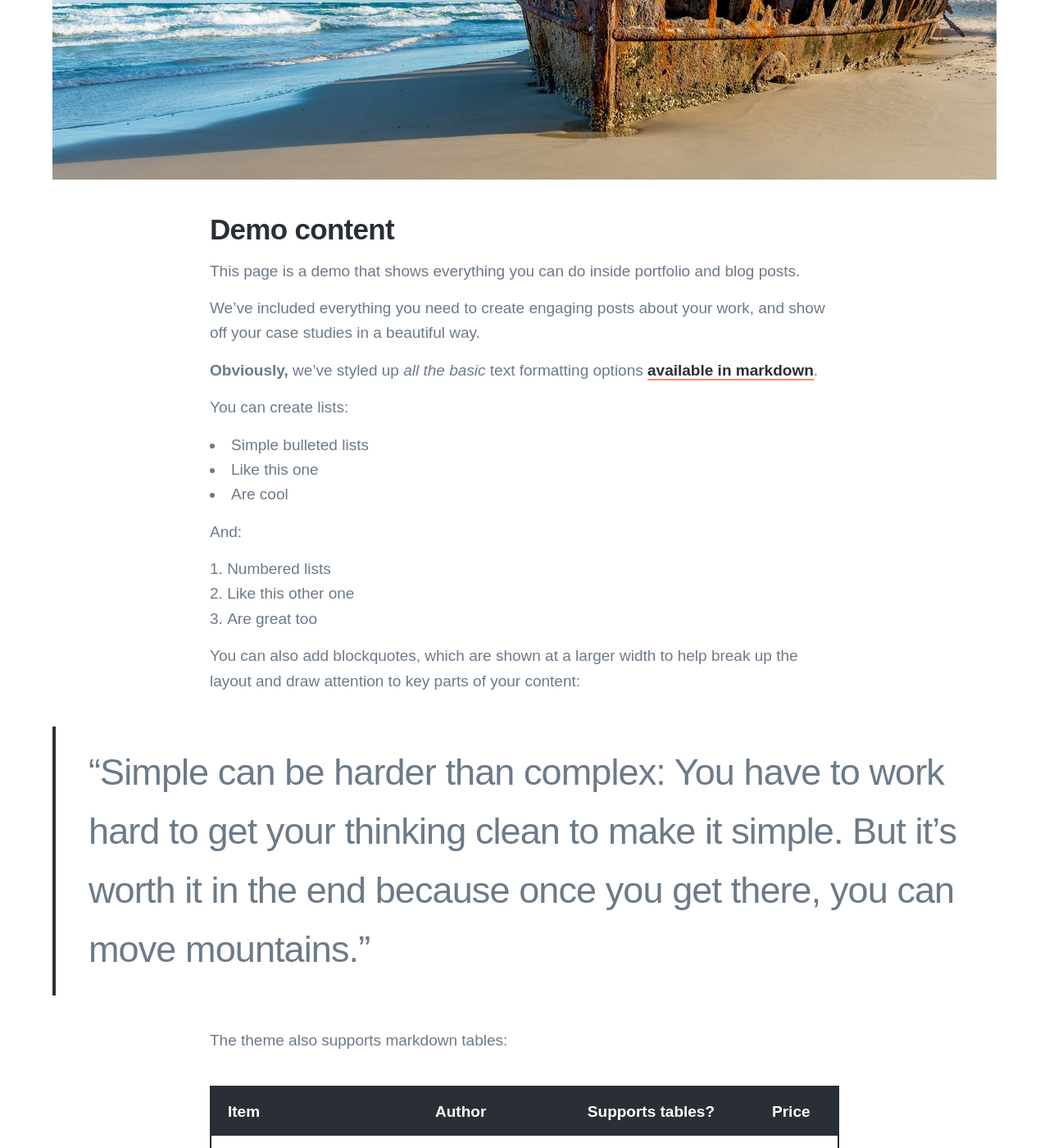
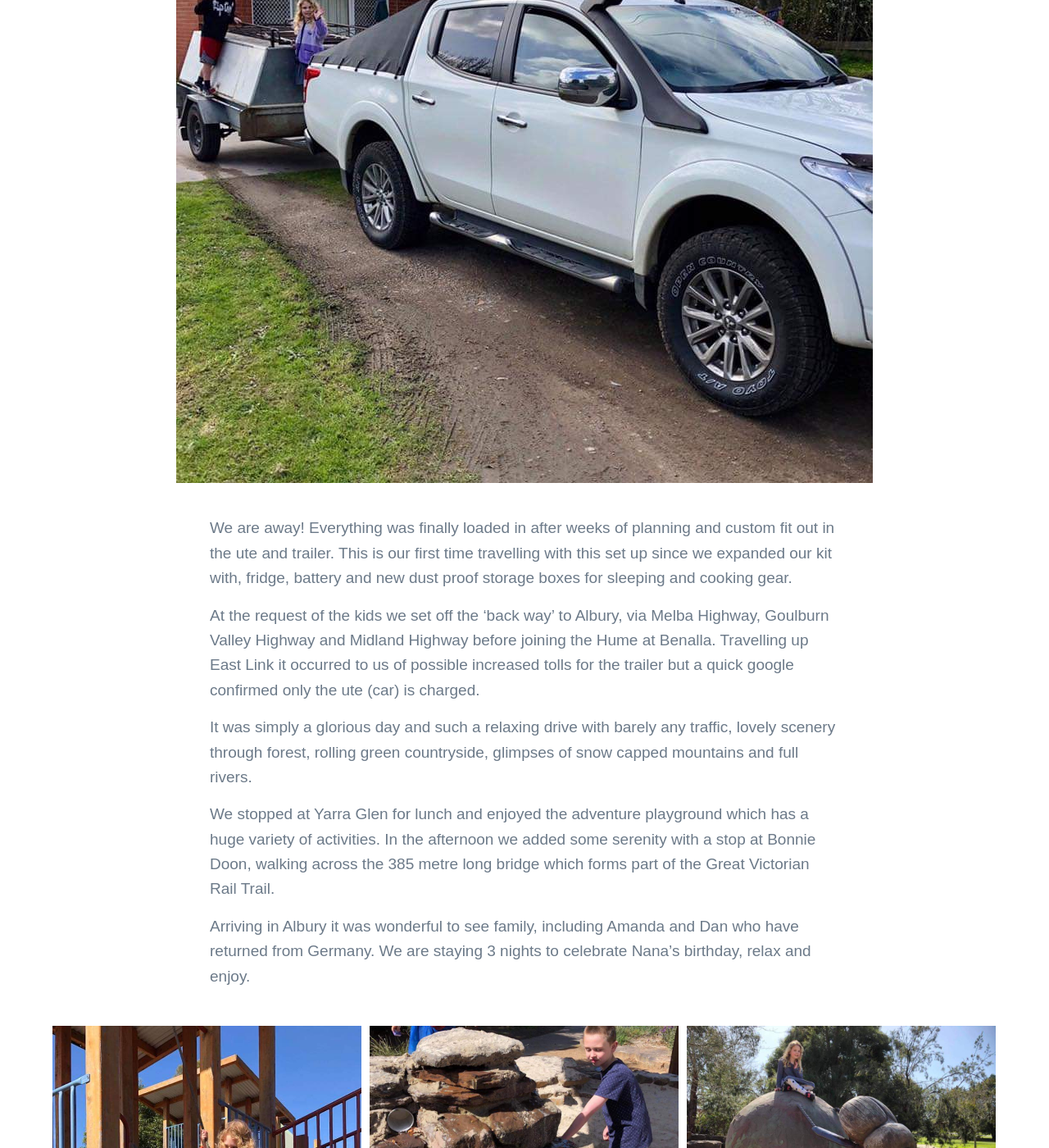
Before and after one commit to 4inaute/4inaute, a Jekyll site: the page built from _projects/2018-06-30-demo-project.md, in a window 1280 px wide and 1400 px high, scrolled down 856 px. Shown: the whole window at 82% size. Built offline with Jekyll 4.4.1, drawn with Linux system fonts in a browser that asks for light colours; nearby versions of some CDN libraries; some web fonts are replaced; some of the changed text lies outside the part shown.

Commit message:
Update 2018-06-30-demo-project.md

````diff
--- a/_projects/2018-06-30-demo-project.md
+++ b/_projects/2018-06-30-demo-project.md
@@ -1,100 +1,28 @@
 ---
-title: 'Demo 4inaute Post'
-subtitle: 'This is a demo post'
-date: 2018-06-30 00:00:00
-description: This page is a demo that shows everything you can do inside portfolio and blog posts.
-featured_image: '/images/Landscape-Fraser-Island.jpg'
+title: 'And we're away'
+date: 2019-09-15 00:00:00
+description: Recap of our first day travelling towards Hervey Bay via Albury. With stops at Yarraglen and Bonnie Doon before making it to our destination for the day, Albury.
+featured_image: '/images/0919/001-140919.jpg'
 ---
 
-![](/images/Hero-Fraser-Island.jpg)
+![](/images/0919/001-140919.jpg)
 
-## Demo content
+We are away! Everything was finally loaded in after weeks of planning and custom fit out in the ute and trailer. This is our first time travelling with this set up since we expanded our kit with, fridge, battery and new dust proof storage boxes for sleeping and cooking gear.
 
-This page is a demo that shows everything you can do inside portfolio and blog posts.
+At the request of the kids we set off the ‘back way’ to Albury, via Melba Highway, Goulburn Valley Highway and Midland Highway before joining the Hume at Benalla. Travelling up East Link it occurred to us of possible increased tolls for the trailer but a quick google confirmed only the ute (car) is charged.
 
-We've included everything you need to create engaging posts about your work, and show off your case studies in a beautiful way.
+It was simply a glorious day and such a relaxing drive with barely any traffic, lovely scenery through forest, rolling green countryside, glimpses of snow capped mountains and full rivers.
 
-**Obviously,** we’ve styled up *all the basic* text formatting options [available in markdown](https://github.com/adam-p/markdown-here/wiki/Markdown-Cheatsheet).
+We stopped at Yarra Glen for lunch and enjoyed the adventure playground which has a huge variety of activities. In the afternoon we added some serenity with a stop at Bonnie Doon, walking across the 385 metre long bridge which forms part of the Great Victorian Rail Trail.
 
-You can create lists:
-
-* Simple bulleted lists
-* Like this one
-* Are cool
-
-And:
-
-1. Numbered lists
-2. Like this other one
-3. Are great too
-
-You can also add blockquotes, which are shown at a larger width to help break up the layout and draw attention to key parts of your content:
-
-> “Simple can be harder than complex: You have to work hard to get your thinking clean to make it simple. But it’s worth it in the end because once you get there, you can move mountains.”
-
-The theme also supports markdown tables:
-
-| Item                 | Author        | Supports tables? | Price |
-|----------------------|---------------|------------------|-------|
-| Duet Jekyll Theme    | Jekyll Themes | Yes              | $39   |
-| Index Jekyll Theme   | Jekyll Themes | Yes              | $39   |
-| Journal Jekyll Theme | Jekyll Themes | Yes              | $39   |
-
-You can throw in some horizontal rules too:
-
----
-
-### Image galleries
-
-Here's a really neat custom feature we added – galleries:
+Arriving in Albury it was wonderful to see family, including Amanda and Dan who have returned from Germany. We are staying 3 nights to celebrate Nana’s birthday, relax and enjoy.
 
 <div class="gallery" data-columns="3">
-	<img src="/images/demo/demo-portrait.jpg">
-	<img src="/images/demo/demo-landscape.jpg">
-	<img src="/images/demo/demo-square.jpg">
-	<img src="/images/demo/demo-landscape-2.jpg">
+	<img src="/images/0919/002-140919.jpg">
+	<img src="/images/0919/003-140919.jpg">
+	<img src="/images/0919/004-140919.jpg">
+	<img src="/images/0919/005-140919.jpg">
+	<img src="/images/0919/006-140919.jpg">
+  <img src="/images/0919/007-140919.jpg">
+	<IMG src="/images/0919/008-140919.jpg">
 </div>
-
-Inspired by the Galleries feature from WordPress, we've made it easy to create grid layouts for your images. Just use a bit of simple HTML in your post to create a masonry grid image layout:
-
-```html
-<div class="gallery" data-columns="3">
-    <img src="/images/demo/demo-portrait.jpg">
-    <img src="/images/demo/demo-landscape.jpg">
-    <img src="/images/demo/demo-square.jpg">
-    <img src="/images/demo/demo-landscape-2.jpg">
-</div>
-```
-
-*See what we did there? Code and syntax highlighting is built-in too!*
-
-Change the number inside the 'columns' setting to create different types of gallery for all kinds of purposes. You can even click on each image to seamlessly enlarge it on the page.
-
----
-
-### Image carousels
-
-Here's another gallery with only one column, which creates a carousel slide-show instead.
-
-A nice little feature: the carousel only advances when it is in view, so your visitors won't scroll down to find it half way through your images.
-
-<div class="gallery" data-columns="1">
-	<img src="/images/demo/demo-landscape.jpg">
-	<img src="/images/demo/demo-landscape-2.jpg">
-</div>
-
-### What about videos?
-
-Videos are an awesome way to show off your work in a more engaging and personal way, and we’ve made sure they work great on our themes. Just paste an embed code from YouTube or Vimeo, and the theme makes sure it displays perfectly:
-
-<iframe src="https://player.vimeo.com/video/148003889" width="640" height="360" frameborder="0" allowfullscreen></iframe>
-
----
-
-## Pretty cool, huh?
-
-We've packed this theme with powerful features to show off your work.
-
-Why not put them to use on your new portfolio?
-
-<a href="https://jekyllthemes.io/theme/duet-portfolio-jekyll-theme" class="button button--large">Get This Theme</a>
````
